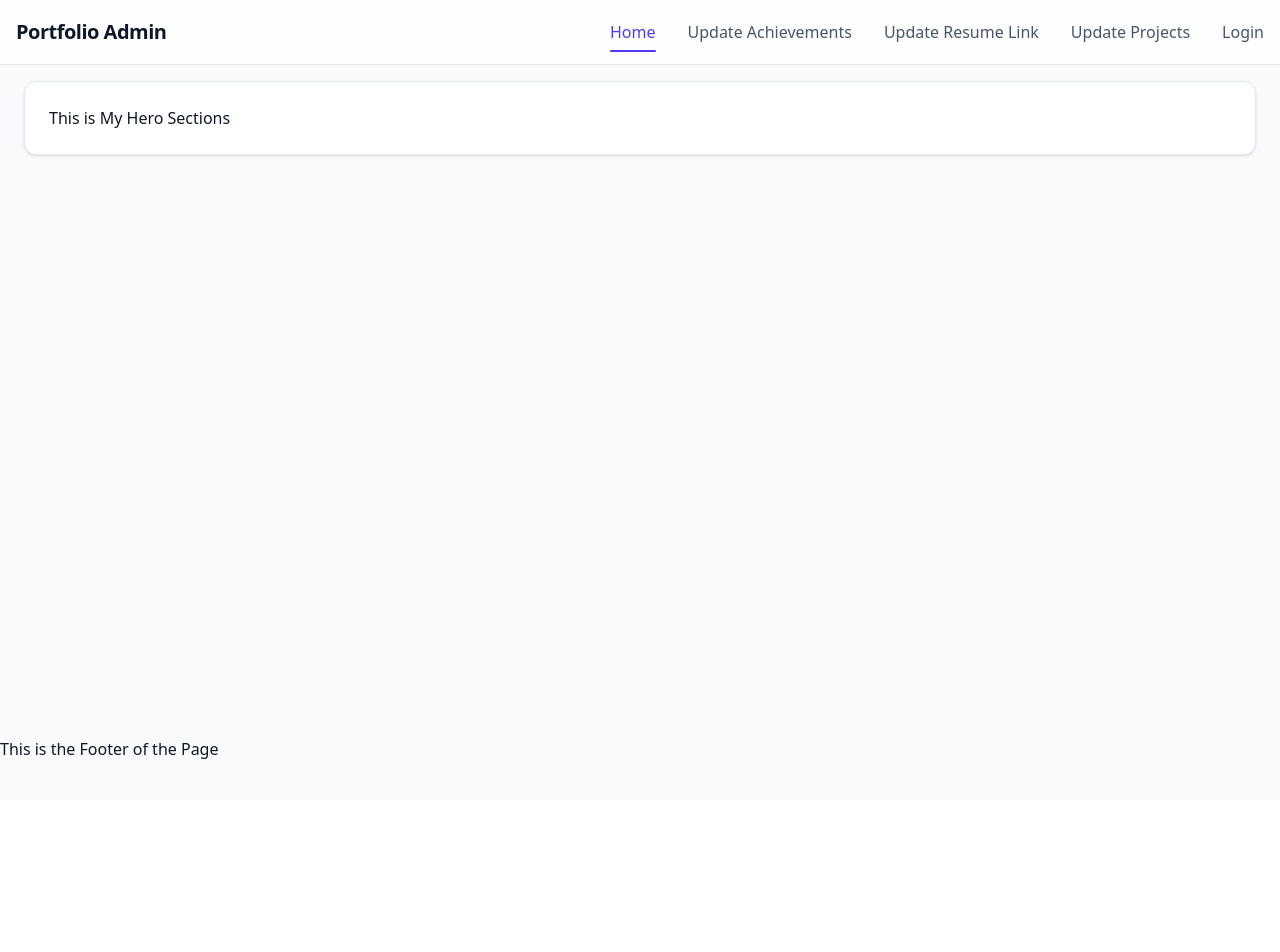
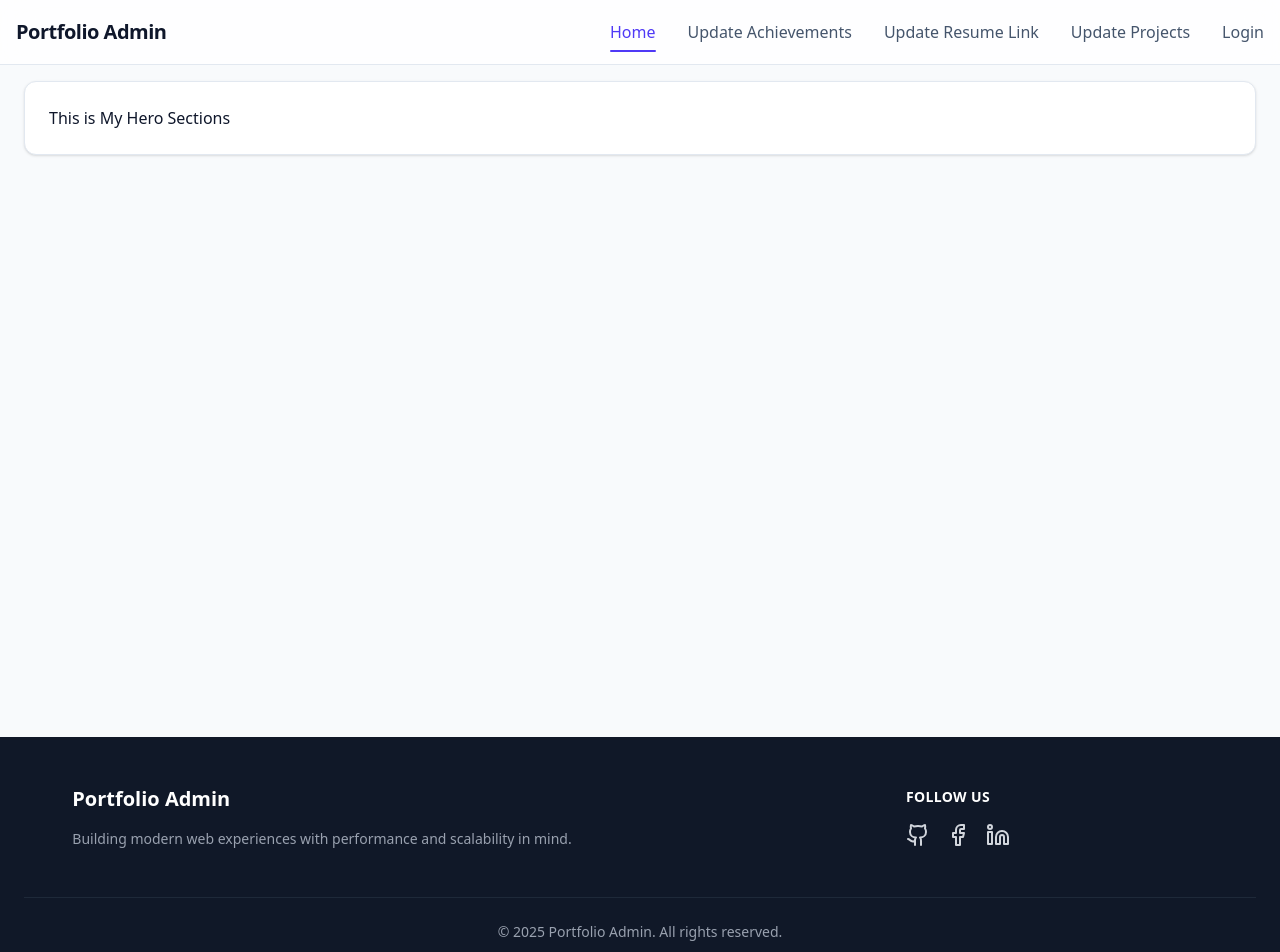
Before and after one commit to Subhas6033/Portfolio-Admin, a React (Vite) app in the folder Client/: page / in a window 1280 px wide. Shown: the top 952 px of the page. Before the commit the page ends 800 px from the top, so only its background shows below. Built offline with nearby package versions, Linux system fonts and the light colour scheme.

Commit message:
Enhance the Footer Components

```diff
--- a/Client/src/Components/Common/Footer.jsx
+++ b/Client/src/Components/Common/Footer.jsx
@@ -1,7 +1,83 @@
 import React from "react";
+import { Button } from "../index";
+import { useNavigate } from "react-router-dom";
+import { Github, Facebook, Linkedin } from "lucide-react";
 
 const Footer = () => {
-  return <div>This is the Footer of the Page</div>;
+  const year = new Date().getFullYear();
+  const navigate = useNavigate();
+
+  return (
+    <footer className="bg-gray-900 text-gray-300">
+      <div className="mx-auto max-w-7xl px-6 py-12">
+        {/* Top section */}
+        <div className="grid gap-10 grid-cols-2 place-items-center">
+          <div>
+            <h3 className="text-xl font-semibold text-white">
+              Portfolio Admin
+            </h3>
+            <p className="mt-4 text-sm text-gray-400">
+              Building modern web experiences with performance and scalability
+              in mind.
+            </p>
+          </div>
+
+          {/* Social */}
+          <div>
+            <h4 className="text-sm font-semibold uppercase tracking-wide text-white">
+              Follow us
+            </h4>
+            <div className="mt-4 flex space-x-4">
+              <li
+                className="list-none hover:cursor-pointer hover:scale-125 duration-150 ease-in transition-all"
+                onClick={() => navigate("https://github.com/Subhas6033")}
+              >
+                <Github />
+              </li>
+              <li
+                className="list-none hover:cursor-pointer hover:scale-125 duration-150 ease-in transition-all"
+                onClick={() =>
+                  navigate("https://www.facebook.com/subhas.mondal.110244/")
+                }
+              >
+                <Facebook />
+              </li>
+              <li
+                className="list-none hover:cursor-pointer hover:scale-125 duration-150 ease-in transition-all"
+                onClick={() =>
+                  navigate("https://www.linkedin.com/in/subhas6033/")
+                }
+              >
+                <Linkedin />
+              </li>
+            </div>
+          </div>
+        </div>
+
+        {/* Bottom section */}
+        <div className="mt-12 border-t border-gray-800 pt-6 text-center text-sm text-gray-400">
+          &copy; {year} Portfolio Admin. All rights reserved.
+        </div>
+      </div>
+    </footer>
+  );
 };
 
+const SocialIcon = ({ href, label, children }) => (
+  <a
+    href={href}
+    aria-label={label}
+    className="inline-flex h-10 w-10 items-center justify-center rounded-full bg-gray-800 text-gray-400 hover:bg-gray-700 hover:text-white transition"
+  >
+    <svg
+      className="h-5 w-5"
+      fill="currentColor"
+      viewBox="0 0 24 24"
+      aria-hidden="true"
+    >
+      {children}
+    </svg>
+  </a>
+);
+
 export default Footer;
```
Also changed, not shown: 1 other file (tests, documents, lock files or other folders).
